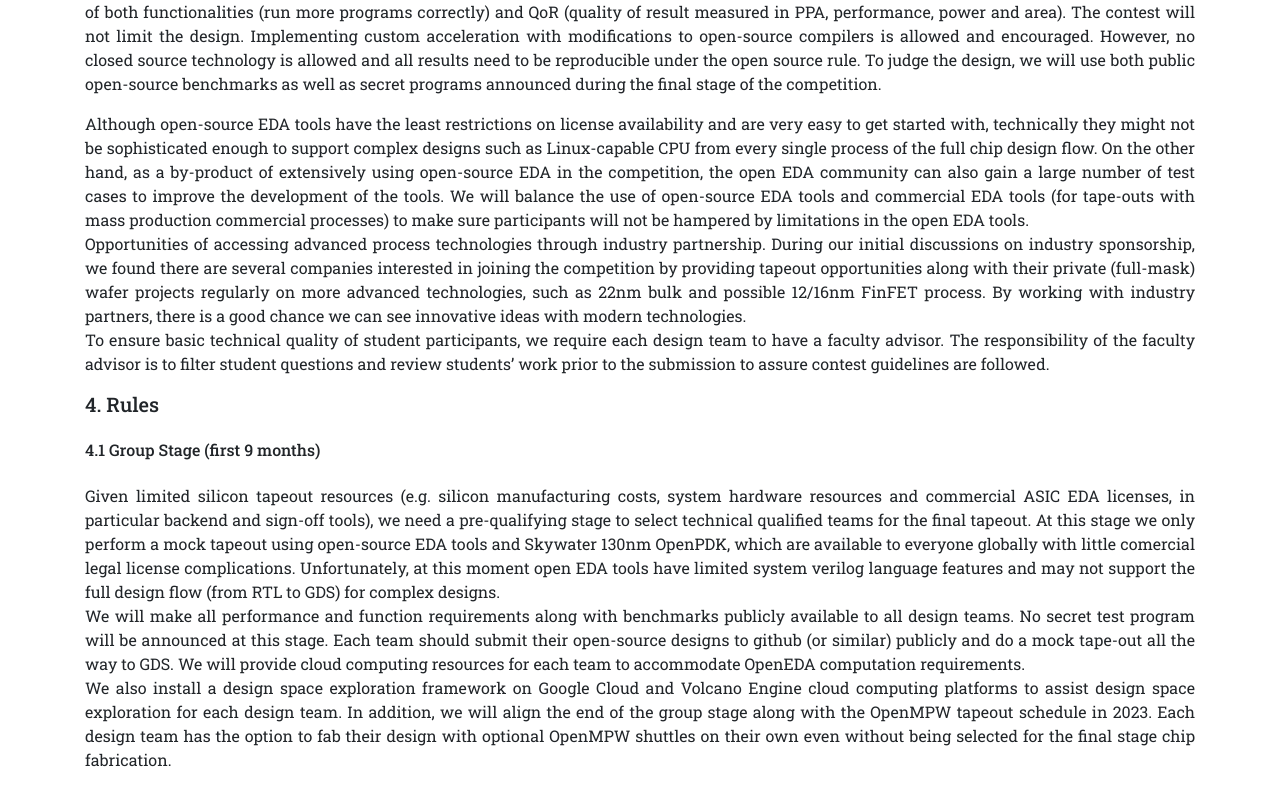
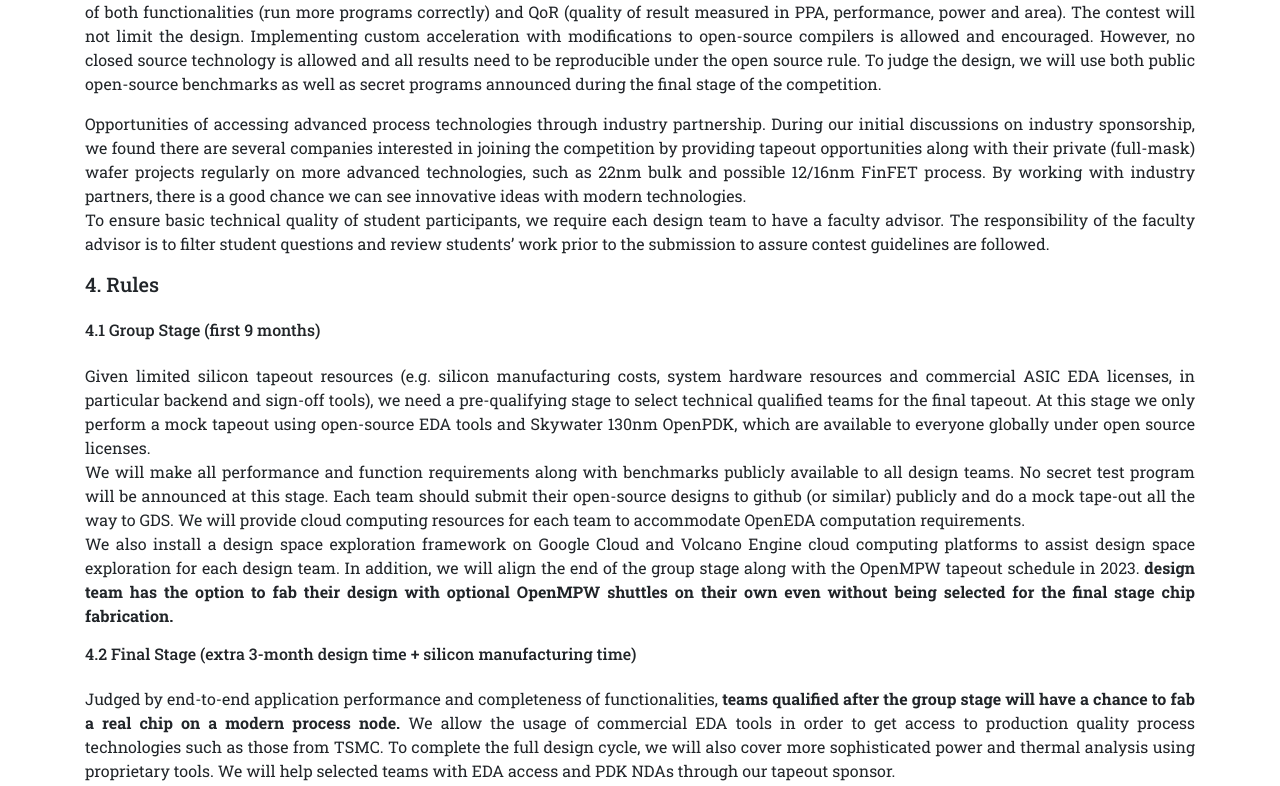
Before and after one commit to XuZhixuan/rios_comp_fe-2022-06, a Vue app: page /about in a window 1280 px wide. Shown: the part 1550-2336 px from the top of the page. Built offline with nearby package versions, Linux system fonts and the light colour scheme.

Commit message:
update aboutview based on comments from google

```diff
--- a/src/views/AboutView.vue
+++ b/src/views/AboutView.vue
@@ -80,13 +80,6 @@
         </p>
         <ul>
           <li>
-            Although open-source EDA tools have the least restrictions on license availability and are very easy to get started with, technically they might not be sophisticated
-            enough to support complex designs such as Linux-capable CPU from every single process of the full chip design flow. On the other hand, as a by-product of extensively
-            using open-source EDA in the competition, the open EDA community can also gain a large number of test cases to improve the development of the tools. We will balance the
-            use of open-source EDA tools and commercial EDA tools (for tape-outs with mass production commercial processes) to make sure participants will not be hampered by
-            limitations in the open EDA tools.
-          </li>
-          <li>
             Opportunities of accessing advanced process technologies through industry partnership. During our initial discussions on industry sponsorship, we found there are
             several companies interested in joining the competition by providing tapeout opportunities along with their private (full-mask) wafer projects regularly on more
             advanced technologies, such as 22nm bulk and possible 12/16nm FinFET process. By working with industry partners, there is a good chance we can see innovative ideas with
@@ -102,23 +95,24 @@
         <p>
           Given limited silicon tapeout resources (e.g. silicon manufacturing costs, system hardware resources and commercial ASIC EDA licenses, in particular backend and sign-off
           tools), we need a pre-qualifying stage to select technical qualified teams for the final tapeout. At this stage we only perform a mock tapeout using open-source EDA tools
-          and Skywater 130nm OpenPDK, which are available to everyone globally with little comercial legal license complications. Unfortunately, at this moment open EDA tools have
-          limited system verilog language features and may not support the full design flow (from RTL to GDS) for complex designs. <br />We will make all performance and function
-          requirements along with benchmarks publicly available to all design teams. No secret test program will be announced at this stage. Each team should submit their
-          open-source designs to github (or similar) publicly and do a mock tape-out all the way to GDS. We will provide cloud computing resources for each team to accommodate
-          OpenEDA computation requirements. <br />We also install a design space exploration framework on Google Cloud and Volcano Engine cloud computing platforms to assist design
-          space exploration for each design team. In addition, we will align the end of the group stage along with the OpenMPW tapeout schedule in 2023. Each design team has the
-          option to fab their design with optional OpenMPW shuttles on their own even without being selected for the final stage chip fabrication.
+          and Skywater 130nm OpenPDK, which are available to everyone globally under open source licenses. <br />We will make all performance and function requirements along with
+          benchmarks publicly available to all design teams. No secret test program will be announced at this stage. Each team should submit their open-source designs to github (or
+          similar) publicly and do a mock tape-out all the way to GDS. We will provide cloud computing resources for each team to accommodate OpenEDA computation requirements.
+          <br />We also install a design space exploration framework on Google Cloud and Volcano Engine cloud computing platforms to assist design space exploration for each design
+          team. In addition, we will align the end of the group stage along with the OpenMPW tapeout schedule in 2023.
+          <strong>
+            design team has the option to fab their design with optional OpenMPW shuttles on their own even without being selected for the final stage chip fabrication.</strong
+          >
         </p>
         <h6 id="section-4-2">4.2 Final Stage (extra 3-month design time + silicon manufacturing time)</h6>
         <p>
-          Judged by end-to-end application performance and completeness of functionalities, all teams qualified after the group stage will have a chance to fab a real chip. We
-          allow the usage of commercial EDA tools in order to get access to production quality process technologies such as those from TSMC. To complete the full design cycle, we
-          will also cover areas where the Open EDA flow falls short, for example more sophisticated power and thermal analysis. We will help selected teams with EDA access and PDK
-          NDAs through our tapeout sponsor.<br />We will make all We will announce secret programs and will give another 3 months window for each team to tweak their designs before
-          the tape-out shuttle. We will provide the standard testboard for all teams to bring-up their silicon. The bring-up time will be 6 weeks before the final presentation. We
-          will host a two-day judge and presentation event. Each team will help the judge to reproduce their results on their final silicon. All designs should still be open
-          source, and should be reproducible by everyone.
+          Judged by end-to-end application performance and completeness of functionalities,
+          <strong> teams qualified after the group stage will have a chance to fab a real chip on a modern process node.</strong> We allow the usage of commercial EDA tools in
+          order to get access to production quality process technologies such as those from TSMC. To complete the full design cycle, we will also cover more sophisticated power and
+          thermal analysis using proprietary tools. We will help selected teams with EDA access and PDK NDAs through our tapeout sponsor.<br />We will make all We will announce
+          secret programs and will give another 3 months window for each team to tweak their designs before the tape-out shuttle. We will provide the standard testboard for all
+          teams to bring-up their silicon. The bring-up time will be 6 weeks before the final presentation. We will host a two-day judge and presentation event. Each team will help
+          the judge to reproduce their results on their final silicon. All designs should still be open source, and should be reproducible by everyone.
         </p>
         <h5 id="section-5">5 Awards</h5>
         <p>
```
